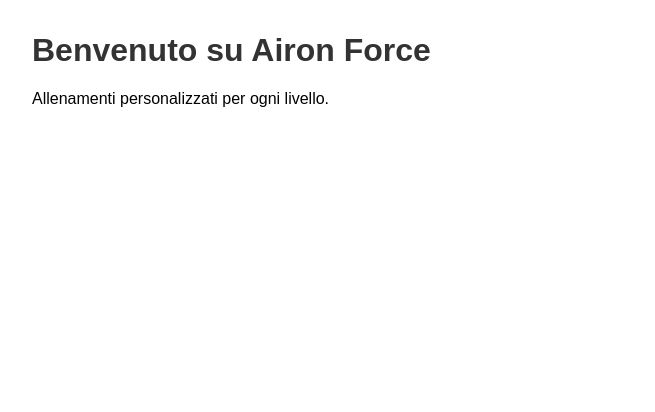
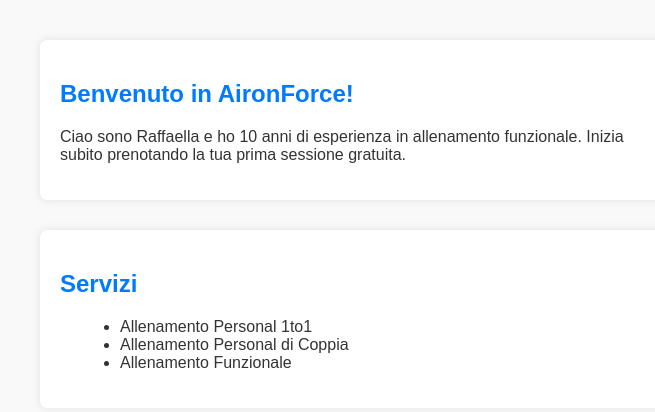
Before and after one commit to Giord9/AironForce, a Flask app: page / in a window 1280 px wide. Shown: the top 412 px of the page, without its empty margins (0-655 px from the left). Run offline with Flask 2, Linux system fonts and the light colour scheme.

Commit message:
Descrizione e Servizi aggiunti

```diff
--- a/templates/index.html
+++ b/templates/index.html
@@ -1,14 +1,45 @@
 <!DOCTYPE html>
-<html>
+<html lang="it">
 <head>
-    <title>Airon Force</title>
+    <meta charset="UTF-8" />
+    <title>AironForce</title>
     <style>
-        body { font-family: Arial, sans-serif; margin: 2rem; }
-        h1 { color: #333; }
+        body {
+            font-family: Arial, sans-serif;
+            margin: 40px;
+            background-color: #f9f9f9;
+            color: #333;
+        }
+        h1, h2 {
+            color: #007BFF;
+        }
+        section {
+            margin-top: 30px;
+            padding: 20px;
+            background: white;
+            border-radius: 8px;
+            box-shadow: 0 0 10px rgba(0,0,0,0.1);
+            max-width: 600px;
+        }
+        ul {
+            list-style-type: disc;
+            margin-left: 20px;
+        }
     </style>
 </head>
 <body>
-    <h1>Benvenuto su Airon Force</h1>
-    <p>Allenamenti personalizzati per ogni livello.</p>
+    <section>
+        <h1>Benvenuto in AironForce!</h1>
+        <p>Ciao sono Raffaella e ho 10 anni di esperienza in allenamento funzionale. Inizia subito prenotando la tua prima sessione gratuita.</p>
+    </section>
+
+    <section>
+        <h2>Servizi</h2>
+        <ul>
+            <li>Allenamento Personal 1to1</li>
+            <li>Allenamento Personal di Coppia</li>
+            <li>Allenamento Funzionale</li>
+        </ul>
+    </section>
 </body>
 </html>
```
